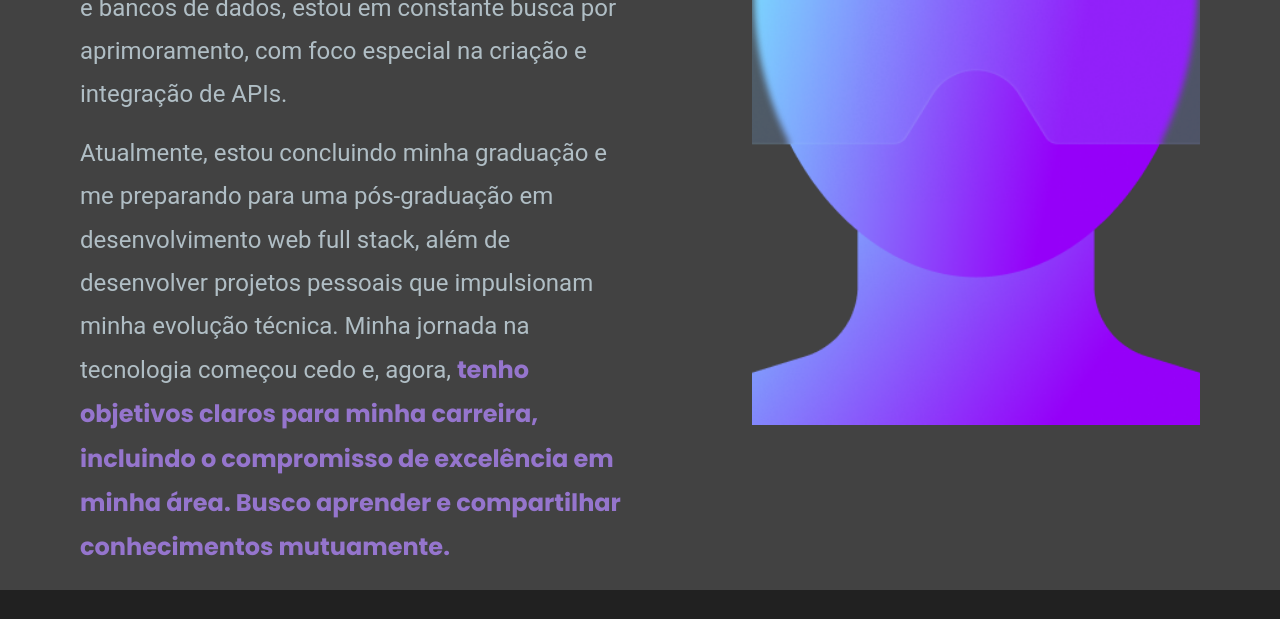
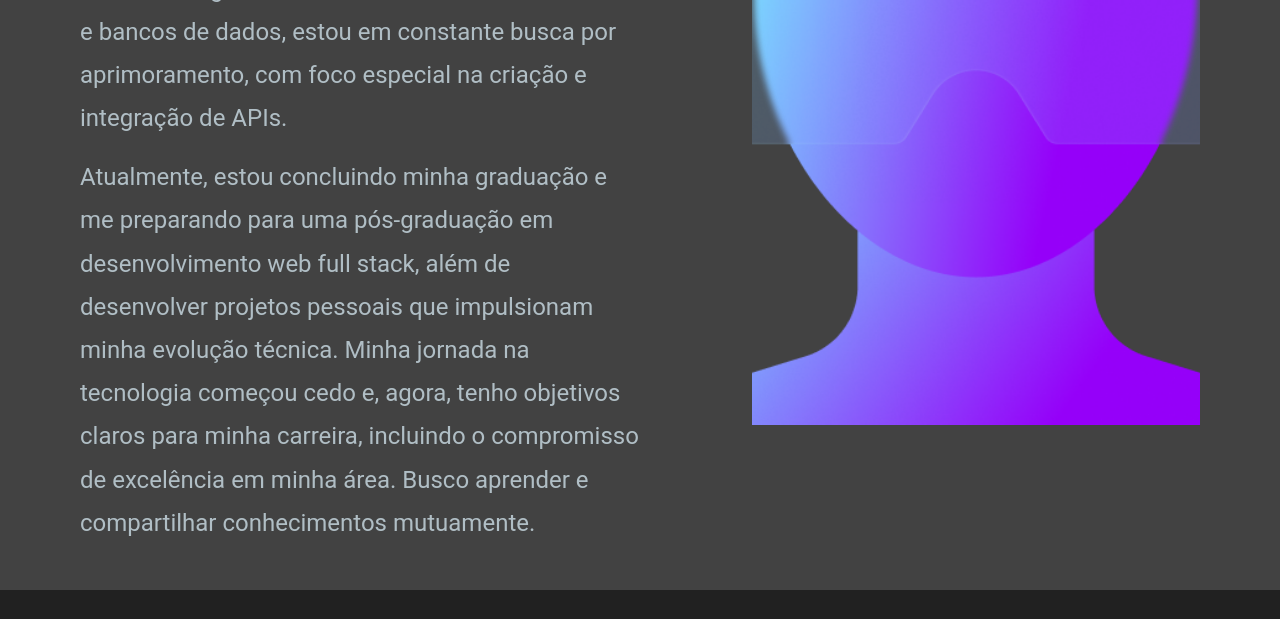
Before and after one commit to evilyn-cordeiro/portfolio-evilyn, a React (Create React App) app: page / in a window 1280 px wide. Shown: the part 1300-1919 px from the top of the page. Built offline with nearby package versions, Linux system fonts and the light colour scheme.

Commit message:
portfolio v1.8 ajustes

```diff
--- a/src/components/Hero/index.tsx
+++ b/src/components/Hero/index.tsx
@@ -100,11 +100,11 @@ const Hero: React.FC<HeroProps> = ({ currentTheme, scrollTo }) => {
             variant="h3"
             sx={{
               fontSize: {
-                xs: "1.3rem",
+                xs: "1.4rem",
                 sm: "1.5rem",
-                md: "2.5rem",
+                md: "2.6rem",
                 lg: "3rem",
-                xl: "3.4rem",
+                xl: "3.2rem",
               },
               letterSpacing: 5,
               color: textColor,
@@ -126,10 +126,10 @@ const Hero: React.FC<HeroProps> = ({ currentTheme, scrollTo }) => {
               marginBottom: 3,
               fontSize: {
                 xs: "1rem",
-                sm: "1.2rem",
+                sm: "1.1rem",
                 md: "1.4rem",
                 lg: "1.5rem",
-                xl: "1.5rem",
+                xl: "1.6rem",
               },
             }}
           >
@@ -141,7 +141,7 @@ const Hero: React.FC<HeroProps> = ({ currentTheme, scrollTo }) => {
       <motion.div
         style={{
           position: "absolute",
-          bottom: "40px",
+          bottom: "80px",
           zIndex: 1,
         }}
         animate={{
--- a/src/components/Info/index.tsx
+++ b/src/components/Info/index.tsx
@@ -76,12 +76,9 @@ export default function Info({ currentTheme }: InfoProps) {
           Atualmente, estou concluindo minha graduação e me preparando para uma
           pós-graduação em desenvolvimento web full stack, além de desenvolver
           projetos pessoais que impulsionam minha evolução técnica. Minha
-          jornada na tecnologia começou cedo e, agora,{" "}
-          <strong style={{ color: `${currentTheme.palette.secondary.main}` }}>
-            tenho objetivos claros para minha carreira, incluindo o compromisso
-            de excelência em minha área. Busco aprender e compartilhar
-            conhecimentos mutuamente.
-          </strong>
+          jornada na tecnologia começou cedo e, agora, tenho objetivos claros
+          para minha carreira, incluindo o compromisso de excelência em minha
+          área. Busco aprender e compartilhar conhecimentos mutuamente.
         </Typography>
       </Box>
 
@@ -93,7 +90,7 @@ export default function Info({ currentTheme }: InfoProps) {
           backgroundSize: "cover",
           backgroundPosition: "center",
           backgroundRepeat: "no-repeat",
-          height: { xs: "100%", sm: "100%", md: "100%", lg: "80%" },
+          height: { xs: "400px", sm: "500px", md: "600px", lg: "80%" },
           position: "relative",
           display: "flex",
           alignItems: "center",
```
